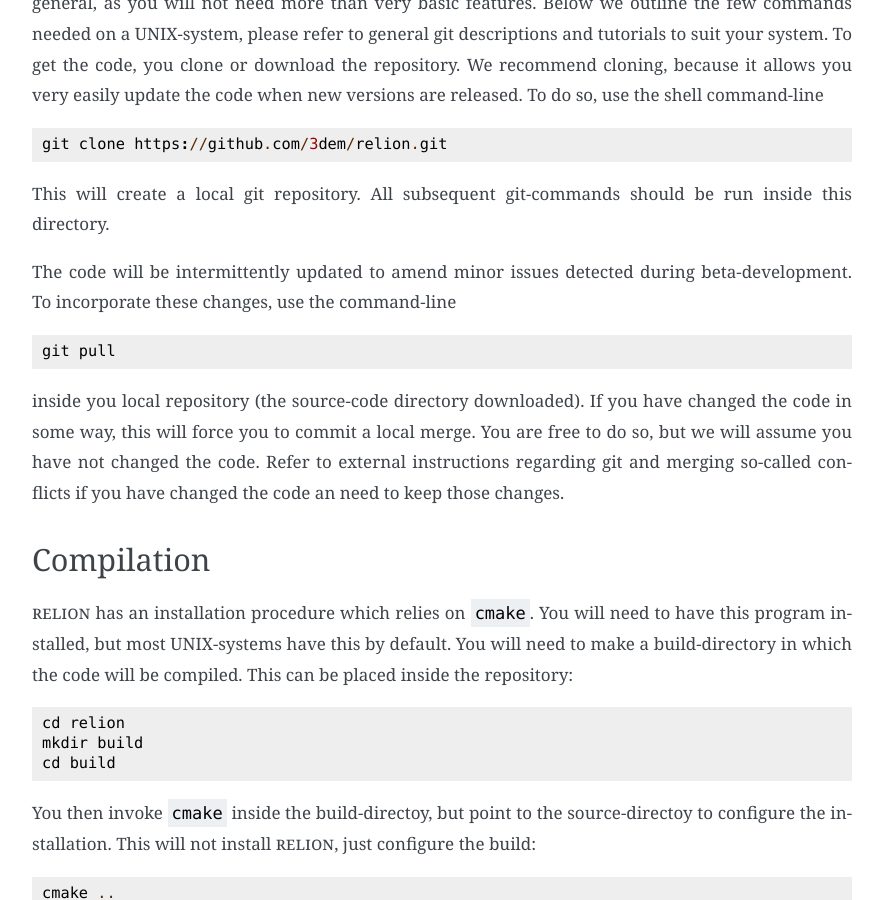
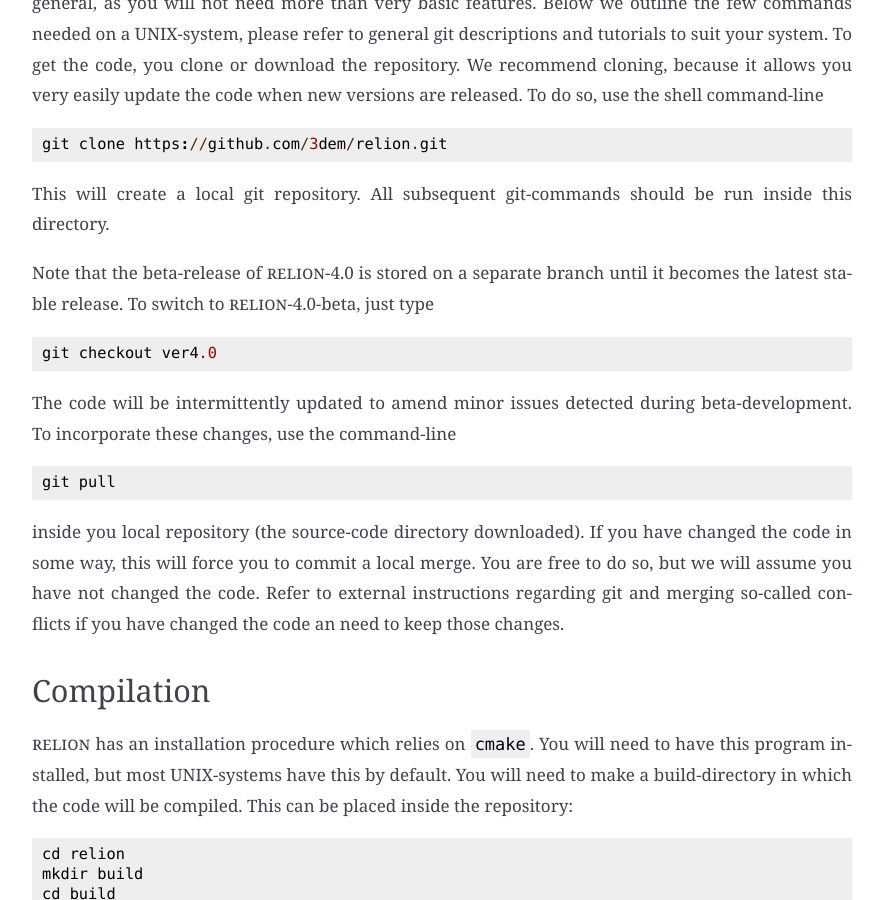
Before and after one commit to 3dem/relion-documents, a Sphinx documentation site: the page built from source/Installation.rst, in a window 1280 px wide and 900 px high, scrolled down 1152 px. Shown: the whole window, without its empty margins (308-1191 px from the left). Built offline with Sphinx 7.4.7, drawn with Linux system fonts in a browser that asks for light colours; cross-references to code outside the pages are shown as plain code.

Commit message:
put back small edits after merging main back in

```diff
--- a/source/Installation.rst
+++ b/source/Installation.rst
@@ -46,6 +46,12 @@ We store the public release versions of |RELION| on GitHub, a site that provides
      git clone https://github.com/3dem/relion.git
 
 This will create a local git repository. All subsequent git-commands should be run inside this directory.
+
+Note that the beta-release of |RELION|-4.0 is stored on a separate branch until it becomes the latest stable release. To switch to |RELION|-4.0-beta, just type
+
+::
+
+     git checkout ver4.0
 
 The code will be intermittently updated to amend minor issues detected during beta-development. To incorporate these changes, use the command-line
 
--- a/source/index.rst
+++ b/source/index.rst
@@ -11,7 +11,7 @@ It is developed in the group of `Sjors Scheres <https://www2.mrc-lmb.cam.ac.uk/g
      This means that anyone (including commercial users) can download, use and modify |RELION| for free.
      If |RELION| is useful in your work, please do make sure that our :ref:`Team <Team>` members are credited appropriately and cite `our papers <https://www2.mrc-lmb.cam.ac.uk/groups/scheres/publications.html>`_.
 
-**These pages refer to RELION-3.1**
+**These pages refer to RELION-4.0-beta**
 
 .. toctree::
    :maxdepth: 1
```
